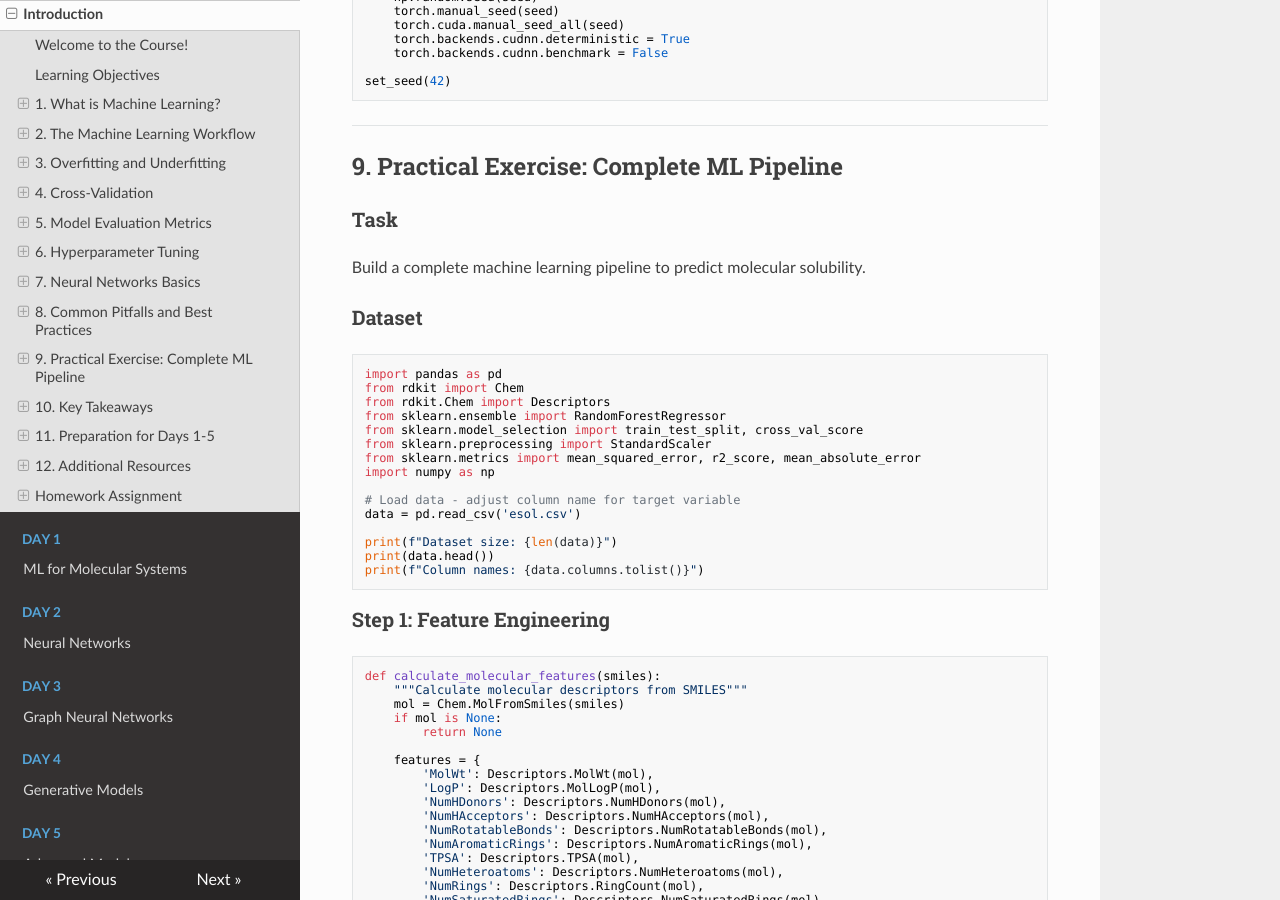
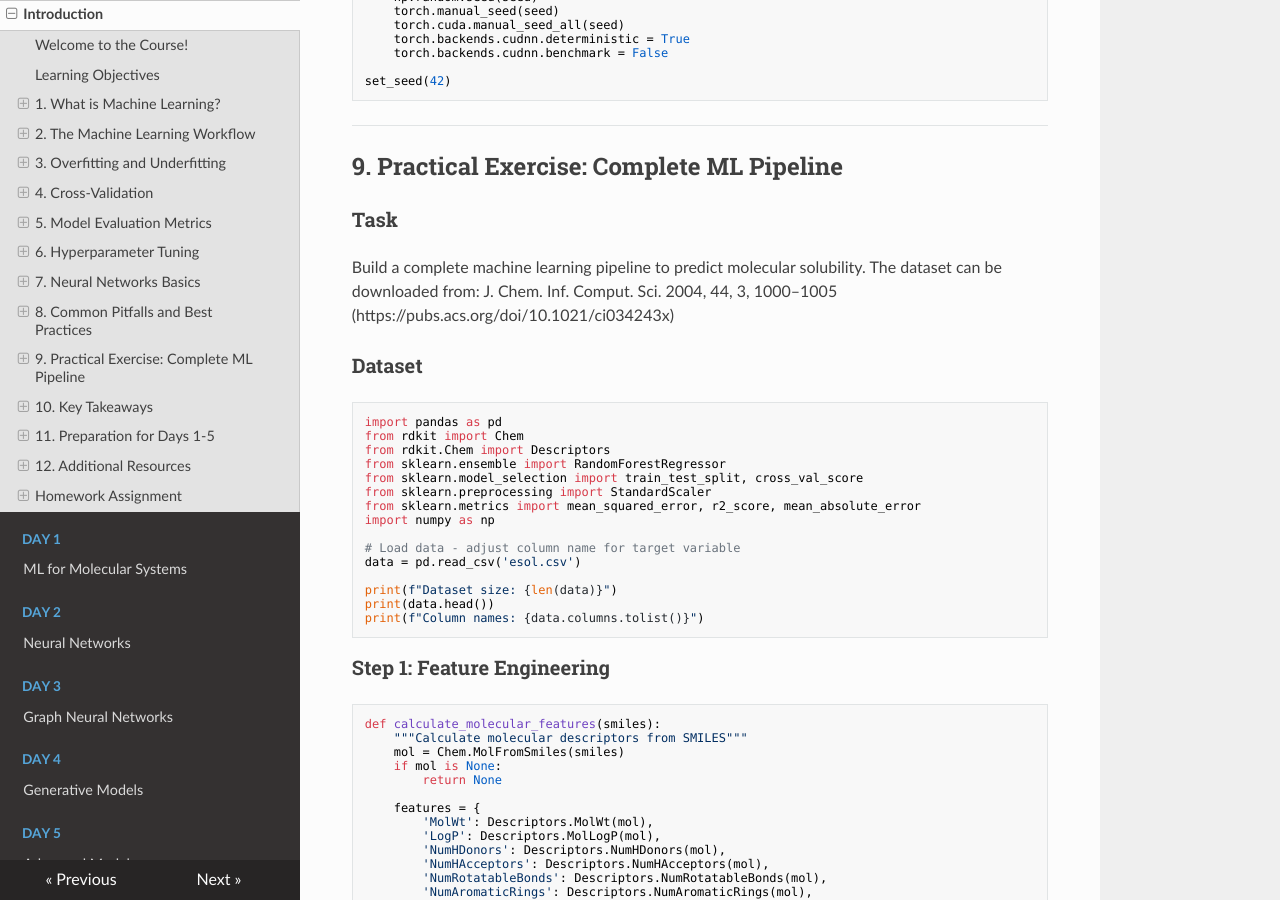
Before and after one commit to pojeda/course-mlmd, an MkDocs documentation site: the page built from docs/day0.md, in a window 1280 px wide and 900 px high, scrolled down 19058 px. Built offline with MkDocs 1.6.1, drawn with Linux system fonts in a browser that asks for light colours; nearby versions of some CDN libraries.

Commit message:
Day 0 example working now

````diff
--- a/docs/day0.md
+++ b/docs/day0.md
@@ -1115,7 +1115,8 @@ set_seed(42)
 ## 9. Practical Exercise: Complete ML Pipeline
 
 ### Task
-Build a complete machine learning pipeline to predict molecular solubility.
+Build a complete machine learning pipeline to predict molecular solubility. The dataset can be downloaded from:
+J. Chem. Inf. Comput. Sci. 2004, 44, 3, 1000–1005 (https://pubs.acs.org/doi/10.1021/ci034243x)
 
 ### Dataset
 ```python
````
